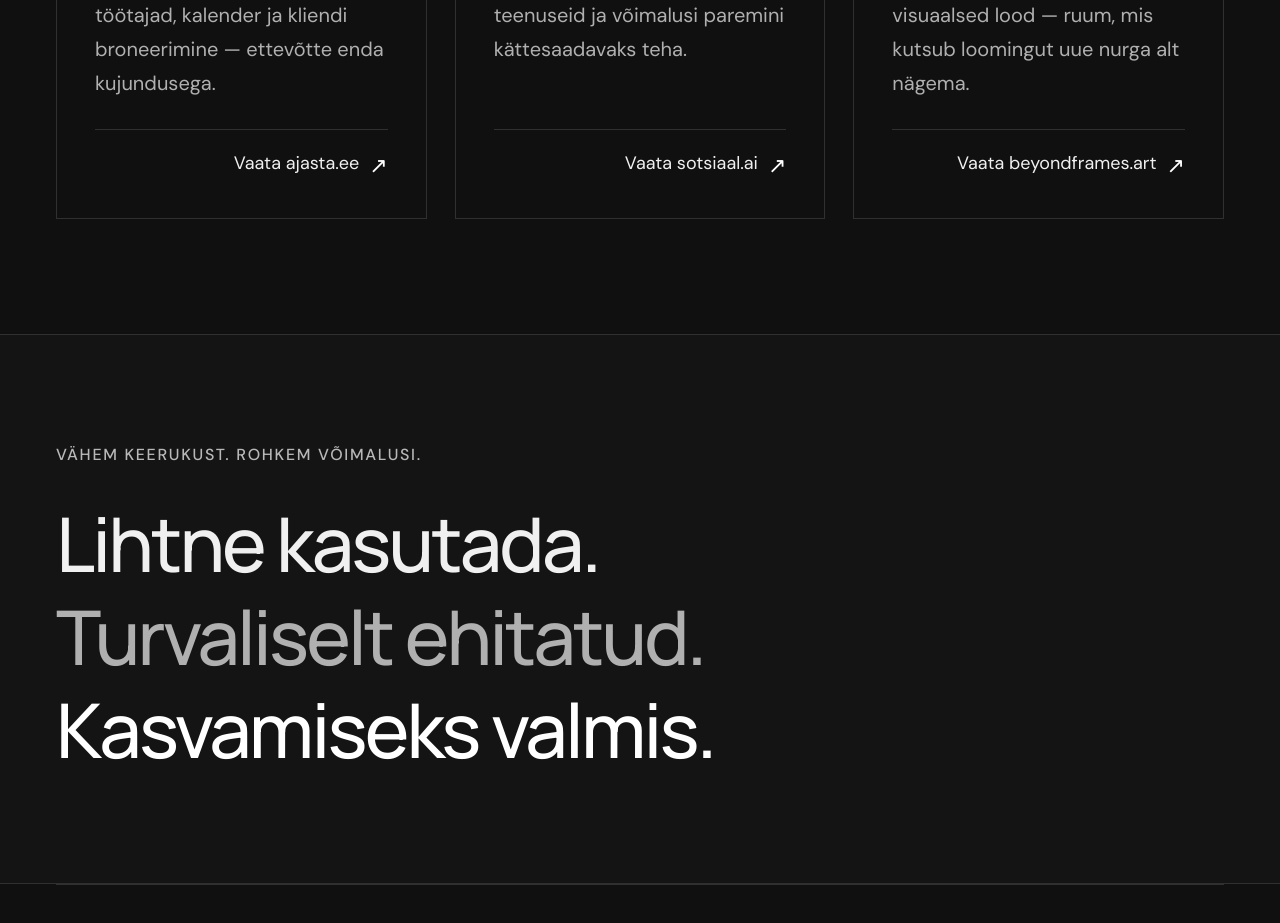
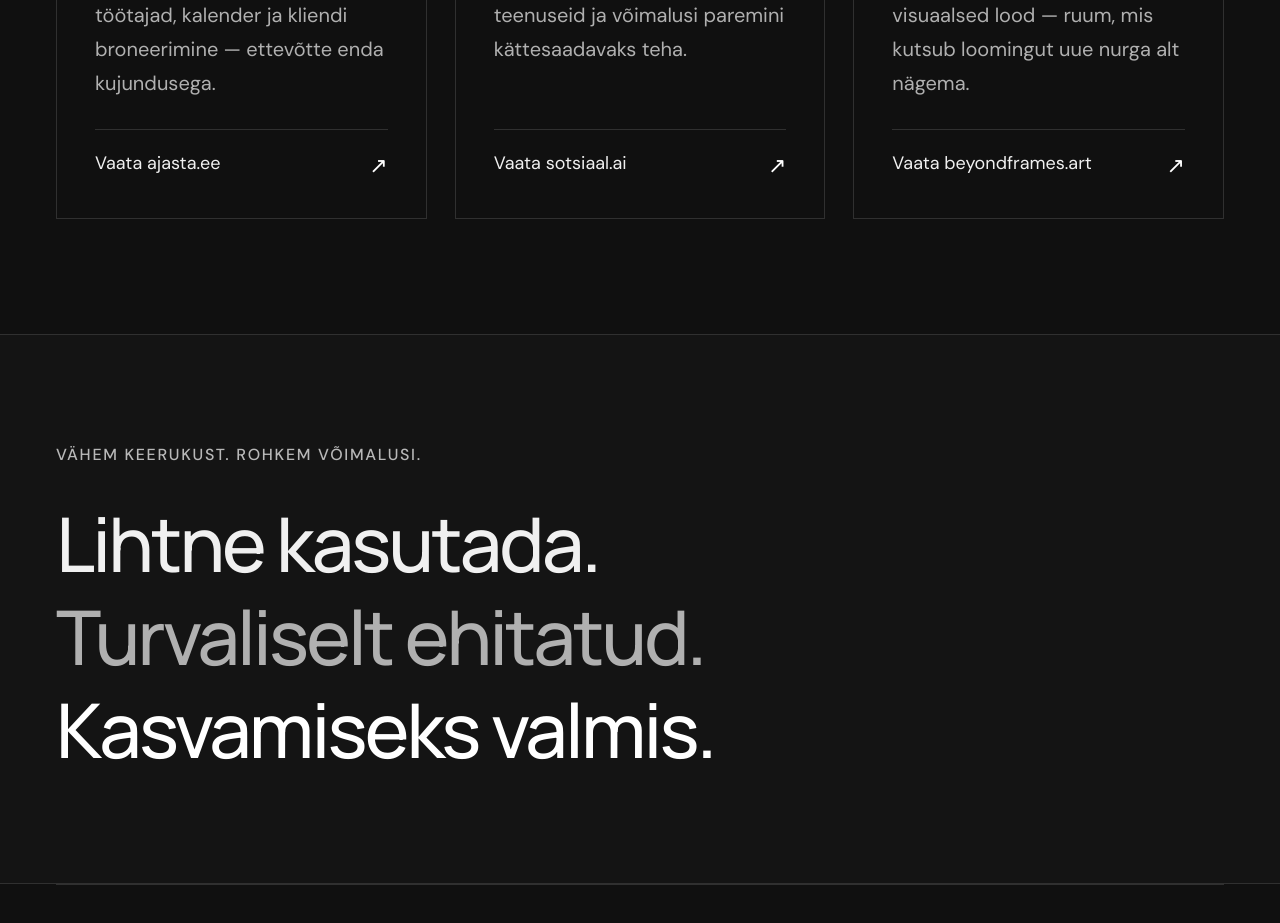
Before and after one commit to LauRRaud/Kyberloome, a Next.js app: page / in a window 1280 px wide. Shown: the part 2220-3143 px from the top of the page. Built offline with nearby package versions, Linux system fonts and the light colour scheme.

Commit message:
Align product arrows to card edge

```diff
--- a/app/globals.css
+++ b/app/globals.css
@@ -199,6 +199,6 @@ nav{font-size:clamp(16px,1.5vw,22px)}
 
 /* Keep secondary arrows close, while product destinations sit at the card edge. */
 .nav-cta,.text-link{gap:8px}
-.product-link{justify-content:flex-end;gap:10px;white-space:nowrap}
+.product-link{justify-content:space-between;gap:0;white-space:nowrap}
 .form-bottom .button{gap:0}
-@media (max-width:760px){.product-link{gap:8px}.form-bottom .button{gap:0}}
+@media (max-width:760px){.product-link{gap:0}.form-bottom .button{gap:0}}
```
